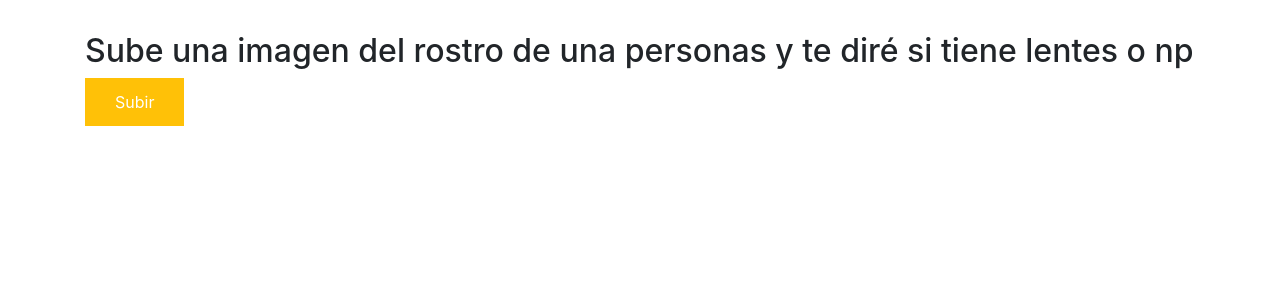
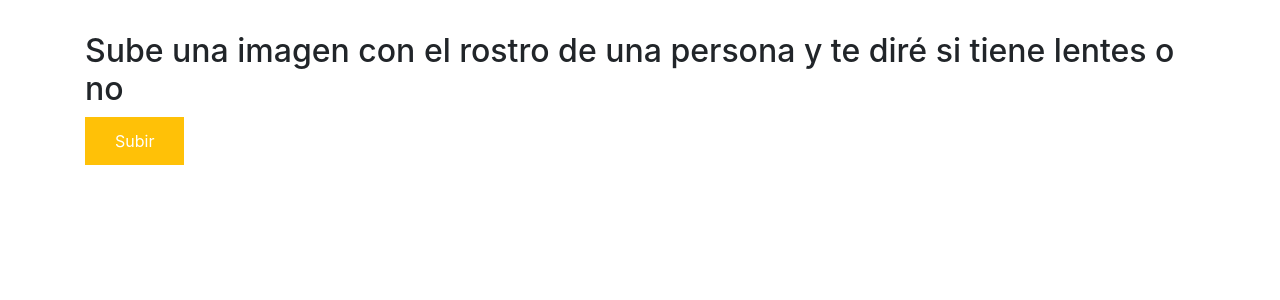
Before and after one commit to sportltda/productodatos_sport, a Flask app: page / in a window 1280 px wide. Shown: the part 56-356 px from the top of the page. Run offline with Flask 2, Linux system fonts and the light colour scheme; parts of the project's set-up code (start-up, migrations or seed data) failed here and were passed over; some libraries are stand-ins or nearby versions.

Commit message:
Update index.html

```diff
--- a/templates/index.html
+++ b/templates/index.html
@@ -1,6 +1,6 @@
 {% extends "base.html" %} {% block content %}
 
-<h2>Sube una imagen del rostro de una personas y te diré si tiene lentes o np</h2>
+<h2>Sube una imagen con el rostro de una persona y te diré si tiene lentes o no</h2>
 
 <div>
     <form id="upload-file" method="post" enctype="multipart/form-data">
```
